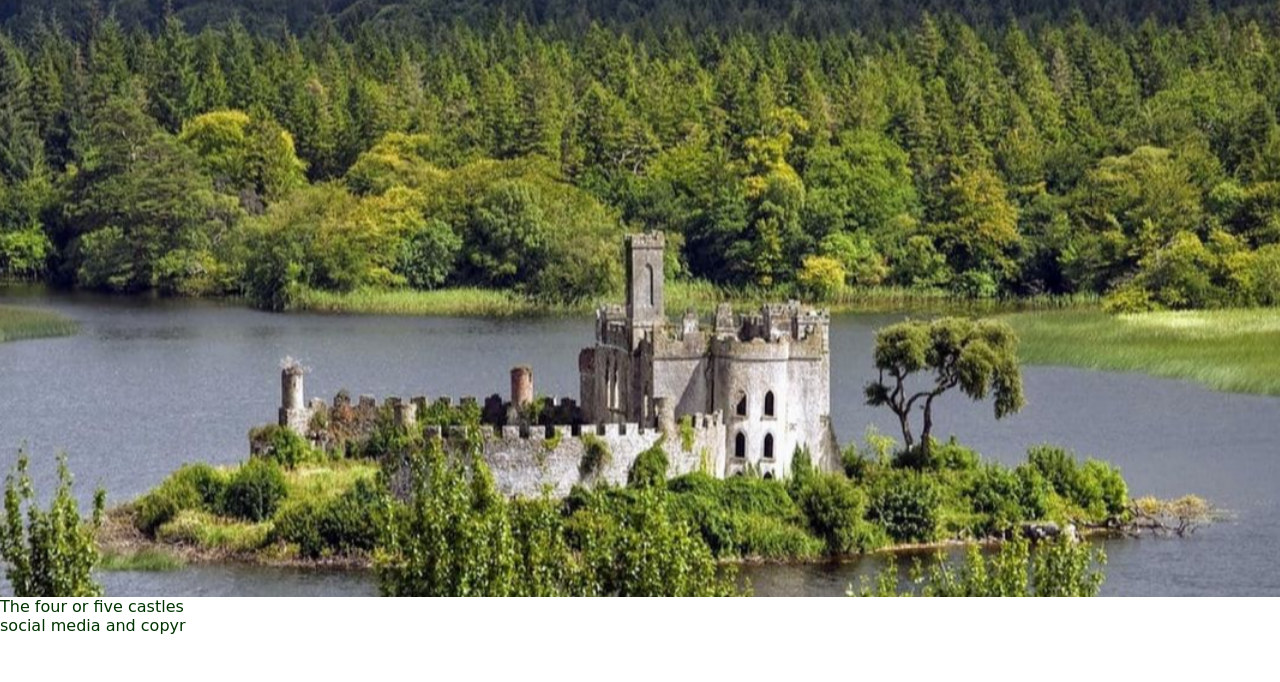
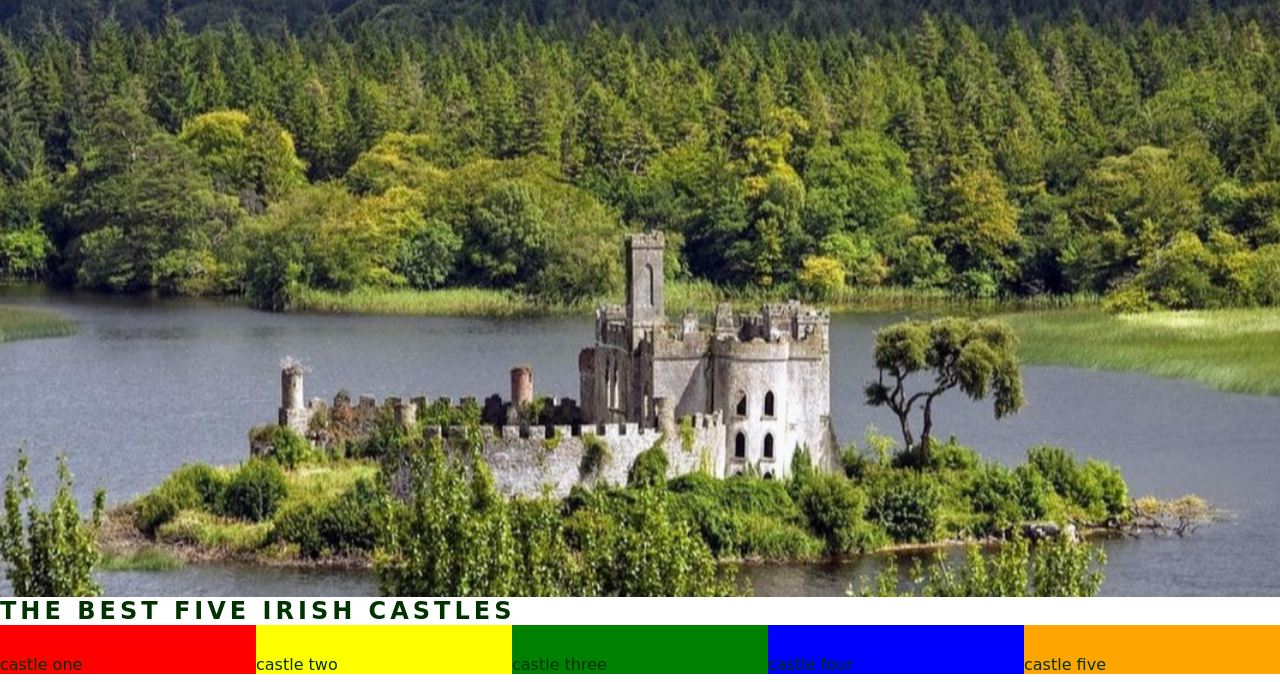
Before and after one commit to Carlitos000/my-castle-template, a plain HTML site: page index.html in a window 1280 px wide. Shown: the part 118-800 px from the top of the page. Drawn offline with Linux system fonts and the light colour scheme; a web font is replaced by a local one.

Commit message:
Add five castles section structure

```diff
--- a/assets/css/style.css
+++ b/assets/css/style.css
@@ -26,6 +26,7 @@ h2 {
 #logo {
     float: left;
     font-size: 300%;
+    margin-left: 40px;
 }
 #menu {
     font-family: "Irish Grover", cursive;
@@ -72,5 +73,40 @@ h2 {
     to {
         transform: scale(1.2);
     }
+}
+
+/* five castles*/
+#five-castles {
+    height: 600px;
 
 }
+#first-castle {
+    padding-top: 30px;
+    width: 20%;
+    float: left;
+    background-color: red;
+}
+#second-castle {
+    padding-top: 30px;
+    width: 20%;
+    float: left;
+    background-color: yellow;
+}
+#third-castle {
+    padding-top: 30px;
+    width: 20%;
+    float: left;
+    background-color: green;
+}
+#fourth-castle {
+    padding-top: 30px;
+    width: 20%;
+    float: left;
+    background-color: blue;
+}
+#fifth-castle {
+    padding-top: 30px;
+    width: 20%;
+    float: left;
+    background-color: orange;
+}
--- a/index.html
+++ b/index.html
@@ -35,7 +35,14 @@
 
         </div>
     </section>
-    <section>The four or five castles</section>
+    <section id="five-castles">
+        <h1>The best five Irish Castles</h1>
+        <div id="first-castle">castle one</div>
+        <div id="second-castle">castle two</div>
+        <div id="third-castle">castle three</div>
+        <div id="fourth-castle">castle four</div>
+        <div id="fifth-castle">castle five</div>
+    </section>
     <footer> social media and copyr</footer>
 </body>
 </html>
```
